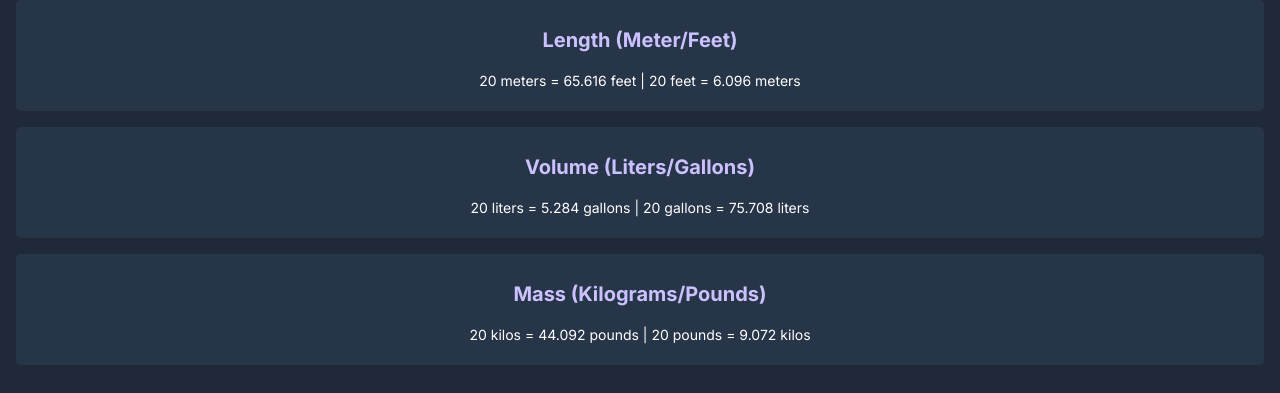
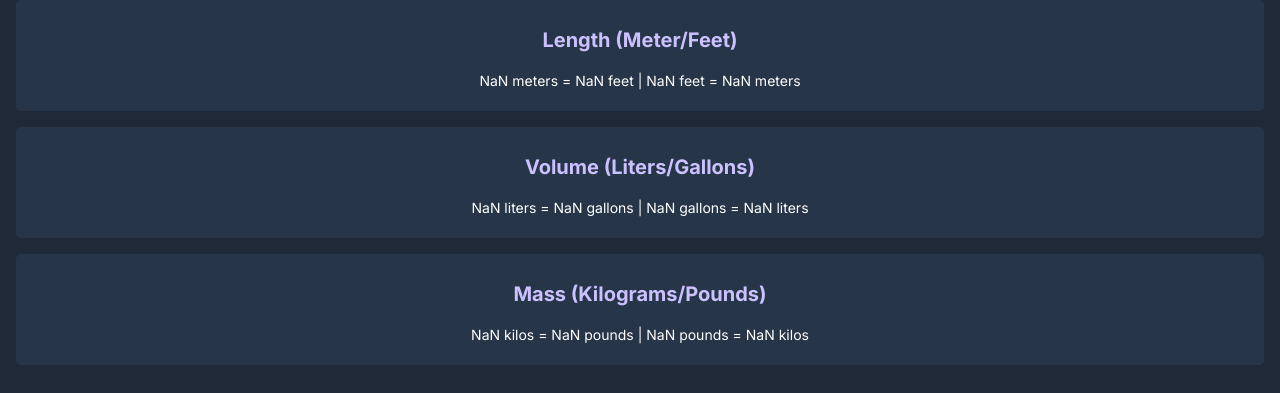
Before and after one commit to SenithVijayantha/unit-converter, a plain HTML site: page index.html in a window 1280 px wide. Both pictures are taken after typing "Sample" into the empty fields and a click on the button "Convert". Shown: the part 302-695 px from the top of the page. Drawn offline with Linux system fonts and the light colour scheme.

Commit message:
Finished coding the JS functionality

```diff
--- a/index.html
+++ b/index.html
@@ -4,7 +4,7 @@
     <meta charset="UTF-8">
     <meta name="viewport" content="width=device-width, initial-scale=1.0">
     <link rel="stylesheet" href="styles.css">
-    <script src="script.js" defer></script>
+
     <title>Unit Converter</title>
 </head>
 <body>
@@ -29,5 +29,7 @@
             <p id="mass-el">20 kilos = 44.092 pounds | 20 pounds = 9.072 kilos</p>
         </div>
     </div>
+
+    <script src="script.js"></script>
 </body>
 </html>
--- a/script.js
+++ b/script.js
@@ -0,0 +1,48 @@
+/*
+1 meter = 3.281 feet
+1 liter = 0.264 gallon
+1 kilogram = 2.204 pound
+*/
+
+let inputEl = document.getElementById("unit-el");
+const convertBtn = document.getElementById("convert-btn");
+const lengthEl = document.getElementById("length-el");
+const volumeEl = document.getElementById("volume-el");
+const massEl = document.getElementById("mass-el");
+let feet = 0;
+let meters = 0;
+let gallons = 0;
+let liters = 0;
+let pounds = 0;
+let kilos = 0;
+
+convertBtn.addEventListener("click", function() {
+    // console.log("button clicked");
+    let passingValue = Number(inputEl.value);
+    // console.log(inputEl);
+    calcLength(passingValue);
+    calcMass(passingValue);
+    calcVolume(passingValue);
+
+    lengthEl.textContent = `${passingValue} meters = ${feet.toFixed(3)} feet | ${passingValue} feet = ${meters.toFixed(3)} meters`;
+    volumeEl.textContent = `${passingValue} liters = ${gallons.toFixed(3)} gallons | ${passingValue} gallons = ${liters.toFixed(3)} liters`;
+    massEl.textContent = `${passingValue} kilos = ${pounds.toFixed(3)} pounds | ${passingValue} pounds = ${kilos.toFixed(3)} kilos`;
+})
+
+function calcLength(value) {
+    feet = value * 3.281;
+    meters = value / 3.281;
+
+}
+
+function calcMass(value) {
+    gallons = value * 0.264;
+    liters = value / 0.264;
+
+}
+
+function calcVolume(value) {
+    pounds = value * 2.204;
+    kilos = value / 2.204;
+
+}
```
